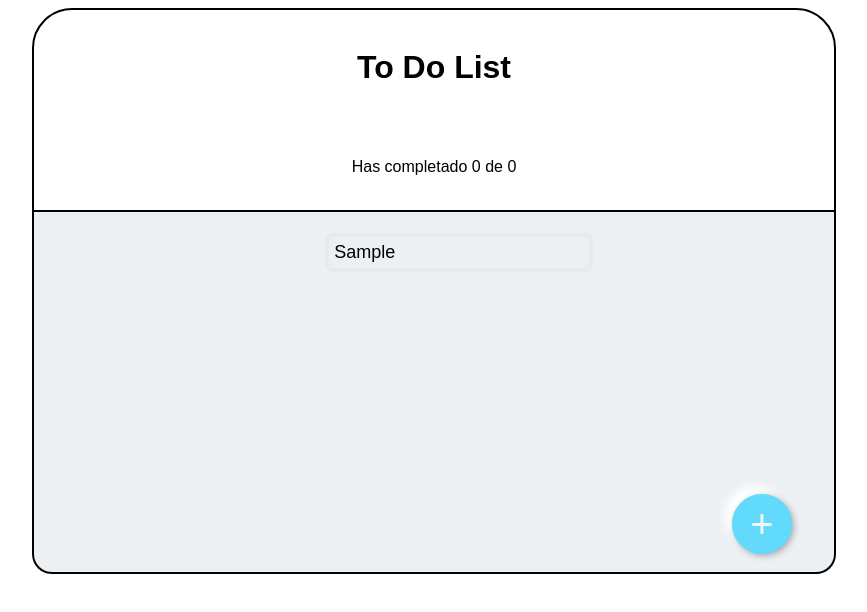
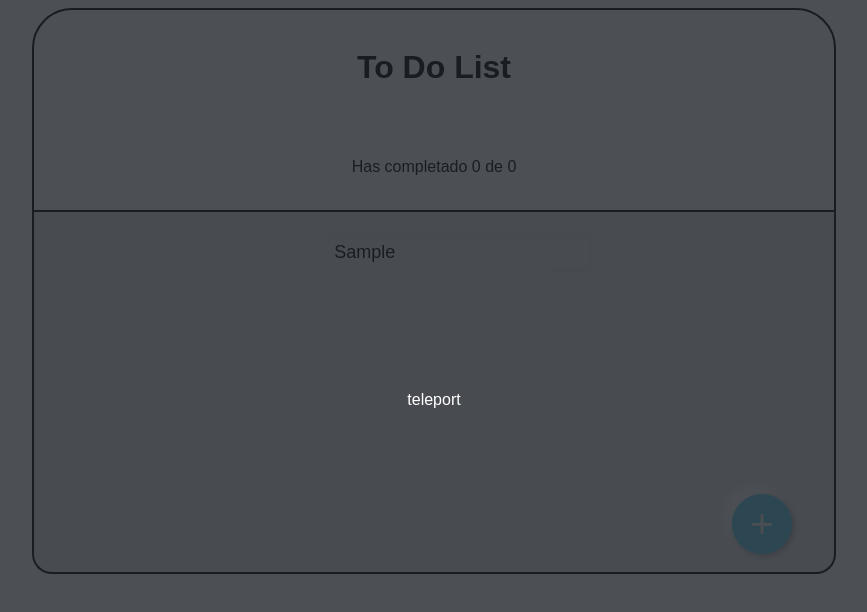
Before and after one commit to XnicolasG/ToDo-App, a React (Create React App) app: page / in a window 1280 px wide. Both pictures are taken after typing "Sample" into the empty fields and a click on the button "Agregar". Shown: the top 612 px of the page, without its empty margins (206-1073 px from the left). Built offline with nearby package versions, Linux system fonts and the light colour scheme.

Commit message:
agregando portal para creación de modal

```diff
--- a/public/index.html
+++ b/public/index.html
@@ -15,6 +15,6 @@
   <body>
     <noscript>You need to enable JavaScript to run this app.</noscript>
     <div id="root"></div>
-
+    <div id="modal"></div>
   </body>
 </html>
--- /dev/null
+++ b/src/components/Modal.jsx
@@ -0,0 +1,11 @@
+import React from 'react'
+import ReactDOM from 'react-dom'
+
+export const Modal = ({children}) => {
+  return ReactDOM.createPortal (
+    <div className="modalBackground">
+    {children}
+    </div>,
+    document.getElementById('modal')
+  )
+}
--- a/src/components/ToDoButton.jsx
+++ b/src/components/ToDoButton.jsx
@@ -1,9 +1,15 @@
-import React from 'react'
+import React, { useContext } from 'react'
 import '../styles/App.css'
+import { todoContext } from '../context/todoContext';
 
 export default function ToDoButton() {
+  const {
+    setOpenModal
+  } = useContext(todoContext)
+
   const ClickModal = () => {
-    console.warn('aca aprecera un modal');
+
+    setOpenModal(true)
   }
   return (
     <button className='addButton' title='Agregar'
--- a/src/container.jsx
+++ b/src/container.jsx
@@ -5,6 +5,8 @@ import ToDoSearch from './components/ToDoSearch';
 import ToDoList from './components/ToDoList';
 import ToDoItem from './components/ToDoItem';
 import { todoContext } from './context/todoContext';
+import { Modal } from './components/Modal';
+
 
 const TodoContainer = () => {
     const {
@@ -12,7 +14,8 @@ const TodoContainer = () => {
         loading,
         searchedToDo,
         completeToDo,
-        deleteToDo
+        deleteToDo,
+        openModal
     } = useContext(todoContext);
 
     return (
@@ -36,6 +39,11 @@ const TodoContainer = () => {
                         />
                     ))}
                 </ToDoList>
+                {openModal && (
+                <Modal>
+                    <p>teleport</p>
+                </Modal>
+                )}
                 <ToDoButton />
             </div>
         </>
--- a/src/context/todoContext.jsx
+++ b/src/context/todoContext.jsx
@@ -9,7 +9,7 @@ const todoContext /*{provider , consumer}*/ = createContext();
 function TodoProvider(props) {
     const { item, saveItem, loading, error } = useLocalStorage('TODOS_V1', []);
 
-
+    const [openModal, setOpenModal] = useState(false);
     const [search, setSearch] = useState('');
 
     // al utilizar ! se niega (false), al utilizar !! se niega la negación (true)
@@ -74,10 +74,12 @@ function TodoProvider(props) {
             totalToDOs,
             searchedToDo,
             completeToDo,
-            deleteToDo
+            deleteToDo,
+            openModal,
+            setOpenModal
         }}>
             {props.children}
         </todoContext.Provider>
     );
 }
-export {todoContext, TodoProvider};
+export { todoContext, TodoProvider };
--- a/src/styles/App.css
+++ b/src/styles/App.css
@@ -163,3 +163,16 @@ body{
   transform: rotate(180deg);
   transition: transform 1s ease-in-out;
 }
+
+/* ----- MODAL----- */
+.modalBackground{
+  background: rgba(32, 35, 41, .8);
+  position: fixed;
+  top: -10px;
+  left: -10px;
+  right: -10px;
+  bottom: -10px;
+  display: grid;
+  place-items: center;
+  color: white;
+}
```
Also changed, not shown: src/components/ToDoSearch.jsx (line endings or trailing spaces). Lines whose indentation alone changed are shown as unchanged.
